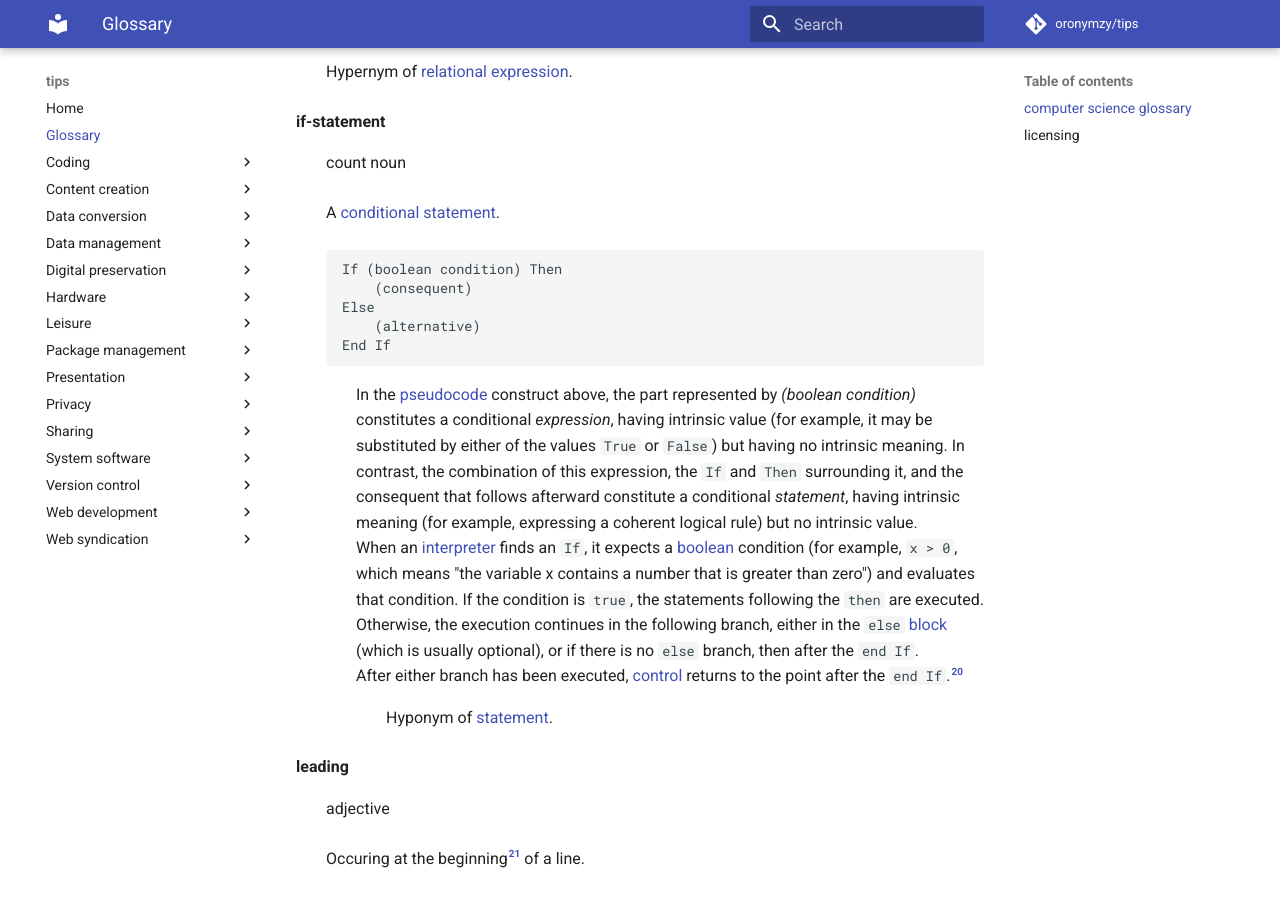
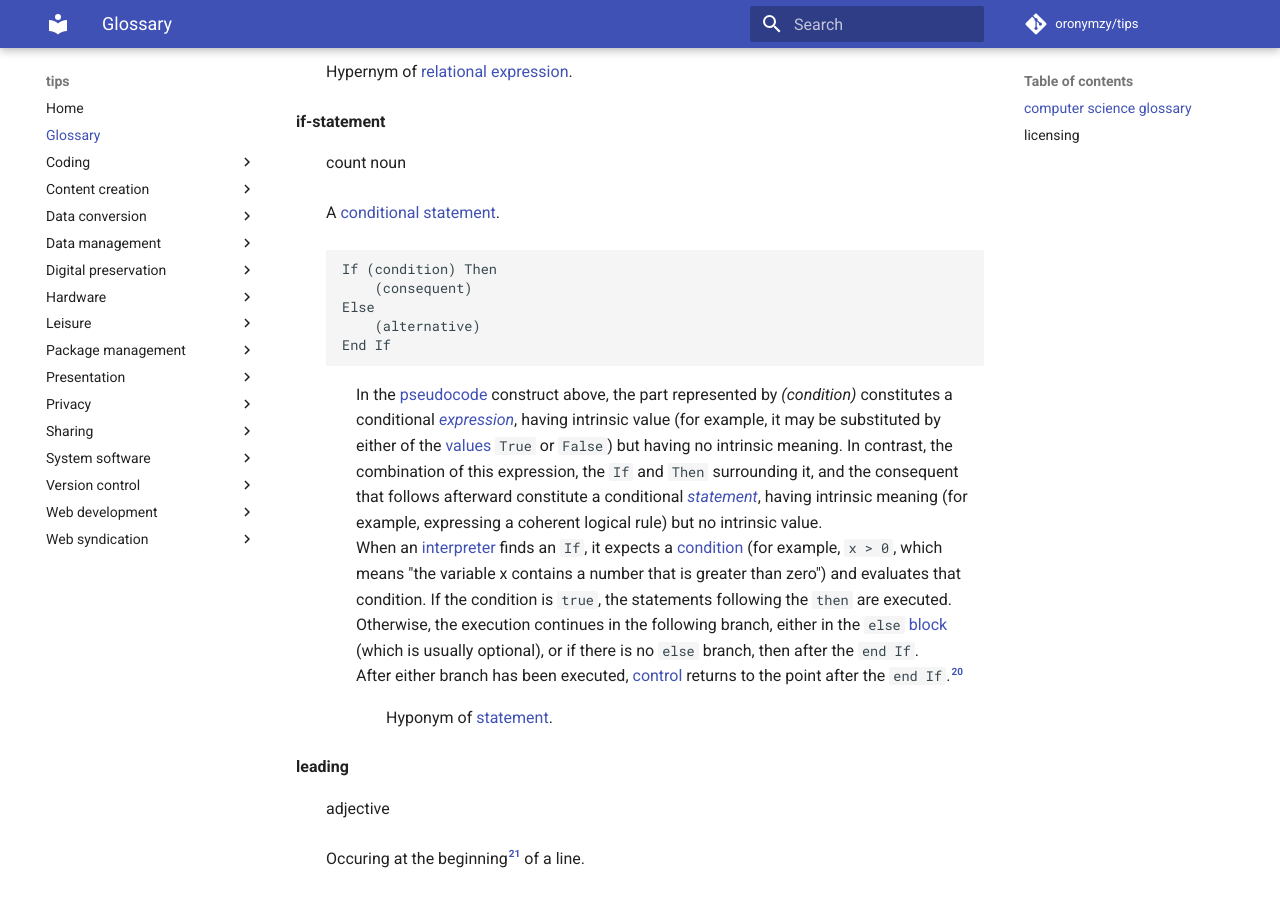
Before and after one commit to oronymzy/tips, an MkDocs documentation site: the page built from docs/glossry.md, in a window 1280 px wide and 900 px high, scrolled down 3398 px. Built offline with MkDocs 1.6.1 and Material for MkDocs 9.7.7, drawn with Linux system fonts in a browser that asks for light colours; comment, search, counter and statistics services are not loaded; some of the changed text lies outside the part shown.

Commit message:
Add hyperlinks, remove redundancies
Add hyperlinks.
Change 'boolean condition' to 'condition'
because 'Boolean condition' is redundant.
Shorten 'condition' description because
it contains redundant information
already covered in 'conditional'.

````diff
--- a/docs/glossry.md
+++ b/docs/glossry.md
@@ -65,14 +65,14 @@ Data can be organized in many different types of [data structures](https://en.wi
 : A [conditional](#conditionaldef) [statement](#statementdef).
 :
 ```
-If (boolean condition) Then
+If (condition) Then
     (consequent)
 Else
     (alternative)
 End If
 ```
-: In the [pseudocode](https://en.wikipedia.org/wiki/Pseudocode) construct above, the part represented by *(boolean condition)* constitutes a conditional *expression*, having intrinsic value (for example, it may be substituted by either of the values `True` or `False`) but having no intrinsic meaning. In contrast, the combination of this expression, the `If` and `Then` surrounding it, and the consequent that follows afterward constitute a conditional *statement*, having intrinsic meaning (for example, expressing a coherent logical rule) but no intrinsic value.
-When an [interpreter](https://en.wikipedia.org/wiki/Interpreter_(computing)) finds an `If`, it expects a [boolean](https://en.wikipedia.org/wiki/Boolean_datatype) condition (for example, `x > 0`, which means "the variable x contains a number that is greater than zero") and evaluates that condition. If the condition is `true`, the statements following the `then` are executed. Otherwise, the execution continues in the following branch, either in the `else` [block](https://en.wikipedia.org/wiki/Block_(programming)) (which is usually optional), or if there is no `else` branch, then after the `end If`.
+: In the [pseudocode](https://en.wikipedia.org/wiki/Pseudocode) construct above, the part represented by *(condition)* constitutes a conditional *[expression](#expressiondef)*, having intrinsic value (for example, it may be substituted by either of the [values](#valuedef) `True` or `False`) but having no intrinsic meaning. In contrast, the combination of this expression, the `If` and `Then` surrounding it, and the consequent that follows afterward constitute a conditional *[statement](#statementdef)*, having intrinsic meaning (for example, expressing a coherent logical rule) but no intrinsic value.
+When an [interpreter](https://en.wikipedia.org/wiki/Interpreter_(computing)) finds an `If`, it expects a [condition](#conditiondef) (for example, `x > 0`, which means "the variable x contains a number that is greater than zero") and evaluates that condition. If the condition is `true`, the statements following the `then` are executed. Otherwise, the execution continues in the following branch, either in the `else` [block](https://en.wikipedia.org/wiki/Block_(programming)) (which is usually optional), or if there is no `else` branch, then after the `end If`.
 After either branch has been executed, [control](https://en.wikipedia.org/wiki/Control_flow) returns to the point after the `end If`.[^ifstatementdef-note1]
 : Hyponym of [statement](#statementdef).
 
````
Also changed, not shown: other parts of docs/glossry.md (+1 -1 lines).
